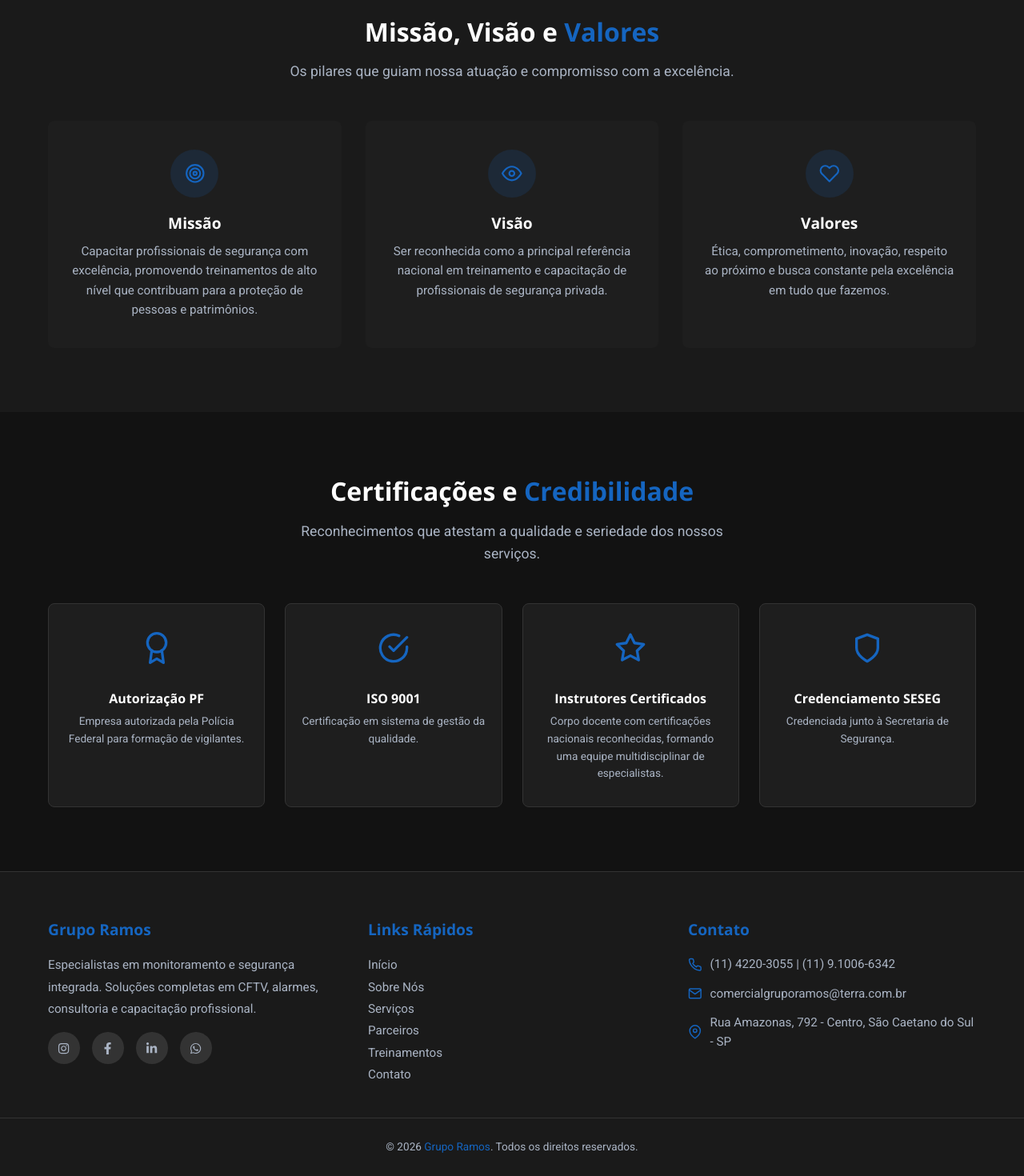
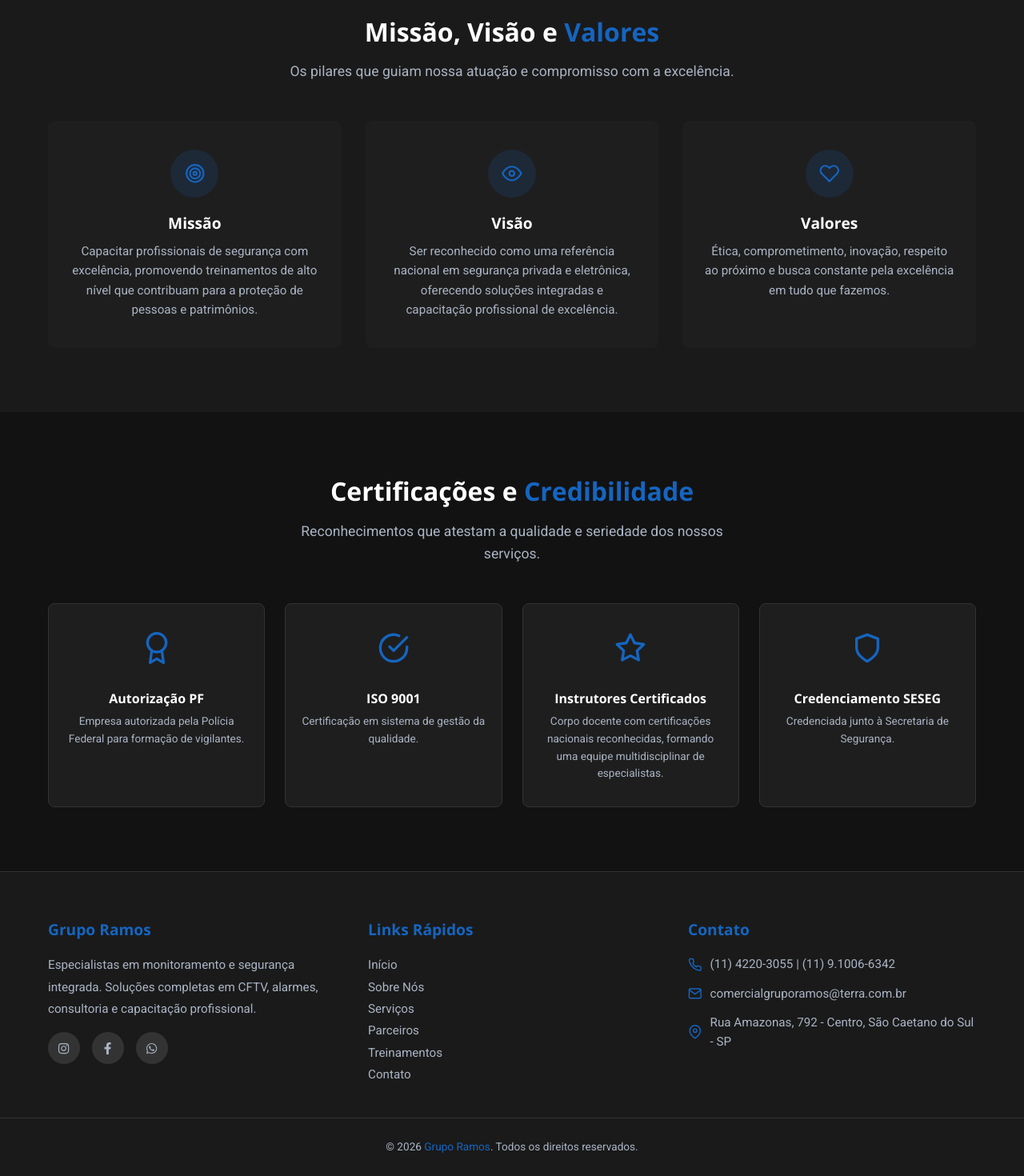
Before and after one commit to viGaldinos/grupo-ramos-site, a React (Vite) app: page /sobre in a window 1280 px wide. Shown: the part 732-2202 px from the top of the page at 80% size. Built offline with nearby package versions, Linux system fonts and the light colour scheme; the HTML template or start-up script is replaced by a standard one.

Commit message:
feat: update Visao text, add real social media links

```diff
--- a/src/components/Footer.jsx
+++ b/src/components/Footer.jsx
@@ -14,16 +14,13 @@ export default function Footer() {
             em CFTV, alarmes, consultoria e capacitação profissional.
           </p>
           <div className={styles.socialLinks}>
-            <a href="#" className={styles.socialLink} aria-label="Instagram">
+            <a href="https://www.instagram.com/monitoramentogruporamos/" target="_blank" rel="noopener noreferrer" className={styles.socialLink} aria-label="Instagram">
               <FaInstagram />
             </a>
-            <a href="#" className={styles.socialLink} aria-label="Facebook">
+            <a href="https://www.facebook.com/rramostreinamentos?locale=pt_BR" target="_blank" rel="noopener noreferrer" className={styles.socialLink} aria-label="Facebook">
               <FaFacebookF />
             </a>
-            <a href="#" className={styles.socialLink} aria-label="LinkedIn">
-              <FaLinkedinIn />
-            </a>
-            <a href="#" className={styles.socialLink} aria-label="WhatsApp">
+            <a href="https://wa.me/5511910066342" target="_blank" rel="noopener noreferrer" className={styles.socialLink} aria-label="WhatsApp">
               <FaWhatsapp />
             </a>
           </div>
--- a/src/pages/Sobre.jsx
+++ b/src/pages/Sobre.jsx
@@ -64,8 +64,9 @@ export default function Sobre() {
               </div>
               <h3>Visão</h3>
               <p>
-                Ser reconhecida como a principal referência nacional em
-                treinamento e capacitação de profissionais de segurança privada.
+                Ser reconhecido como uma referência nacional em segurança
+                privada e eletrônica, oferecendo soluções integradas e
+                capacitação profissional de excelência.
               </p>
             </div>
             <div className={styles.mvvCard}>
```
